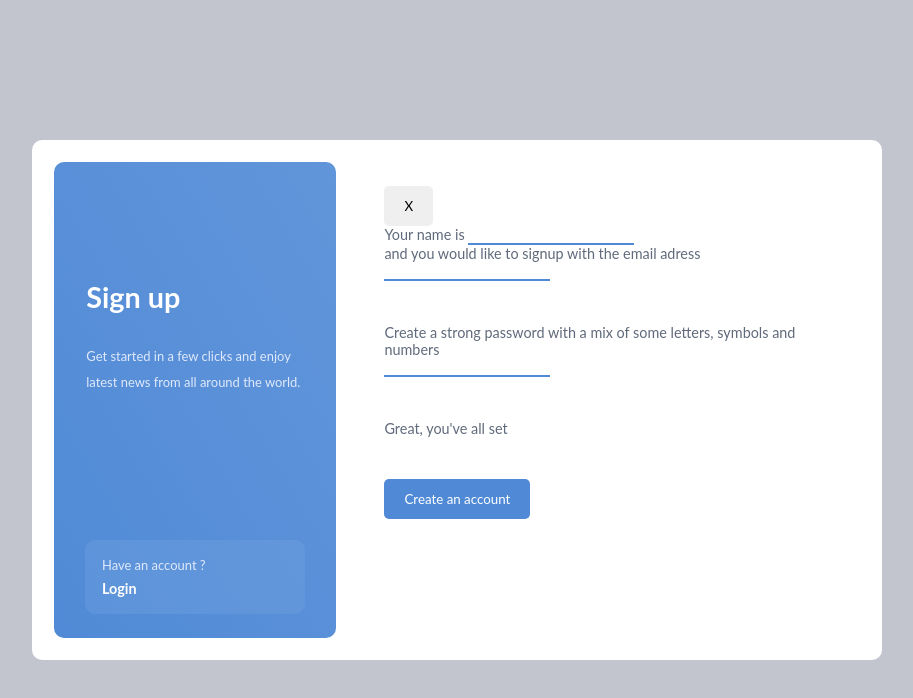
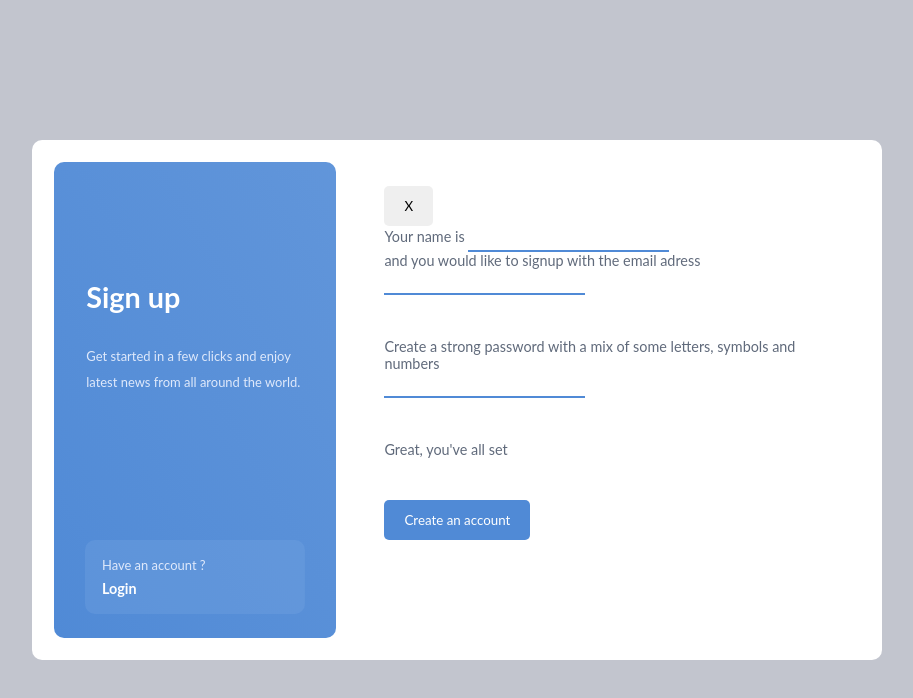
Before and after one commit to amarolahy/interactive-signup, a website built with webpack: page index.html in a window 1280 px wide. Shown: the whole page, without its empty margins (183-1096 px from the left). Built offline with nearby package versions, Linux system fonts and the light colour scheme.

Commit message:
Font properties of input

```diff
--- a/src/sass/components/_form.scss
+++ b/src/sass/components/_form.scss
@@ -2,4 +2,8 @@ input.form-control {
   display: inline-block;
   border: none;
   border-bottom: 2px solid $blue;
+  padding-bottom: 5px;
+  font-size: 1.1rem;
+  font-weight: 600;
+  width: auto;
 }
```
